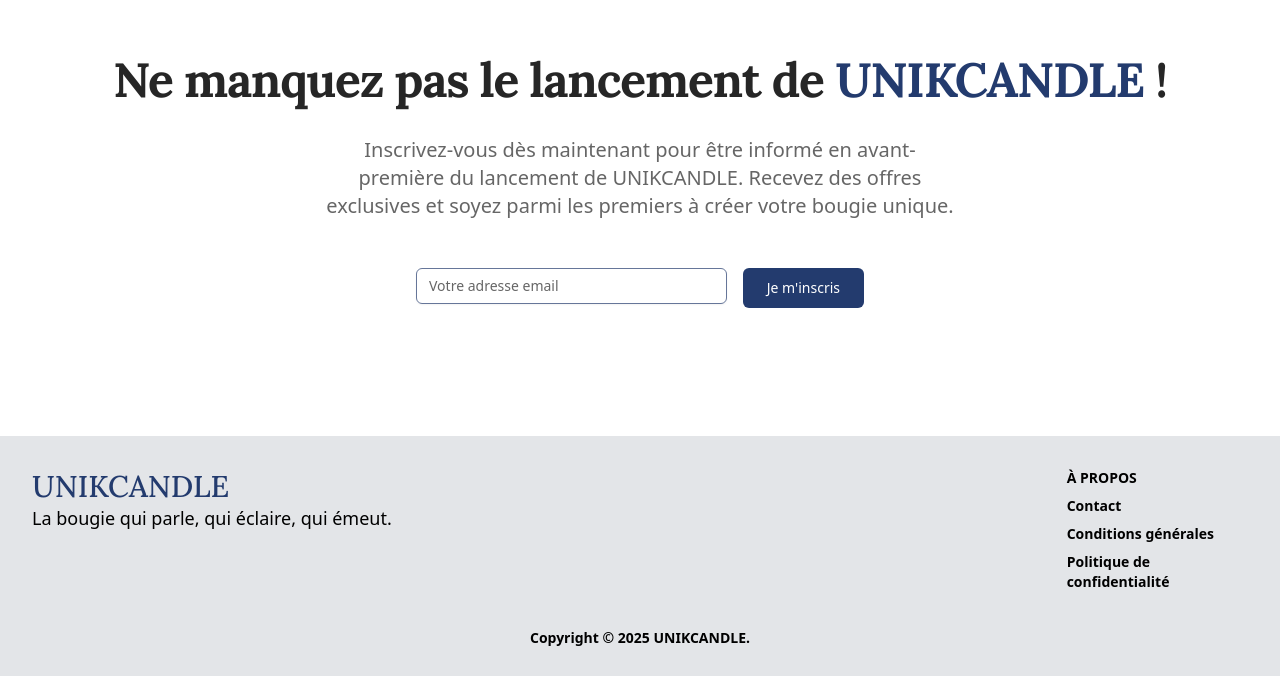
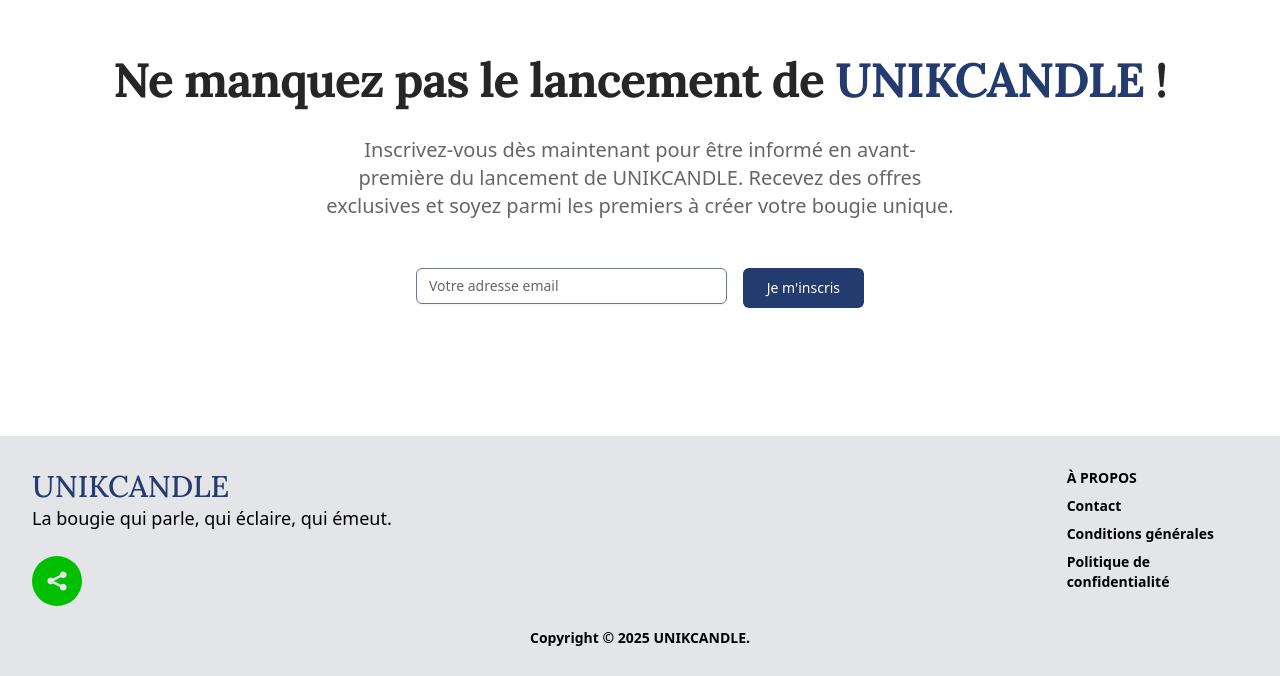
Before and after one commit to nicolasna77/UNIKCANDLE, a Next.js app: page / in a window 1280 px wide. Shown: the part 4118-4794 px from the top of the page. Built offline with nearby package versions, Linux system fonts and the light colour scheme; no server answers; what tailwindcss-bg-patterns would draw is missing.

Commit message:
change logo twitter to x

```diff
--- a/src/components/footer.tsx
+++ b/src/components/footer.tsx
@@ -25,7 +25,7 @@ const Footer = () => {
                 className="  font-normal  items-center justify-center align-center rounded-full outline-none focus:outline-none mr-2"
                 type="button"
               >
-                <SocialIcon url="www.twitter.com" />
+                <SocialIcon url="www.x.com" />
               </button>
               <button
                 className="  font-normal  items-center justify-center align-center rounded-full outline-none focus:outline-none mr-2"
```
